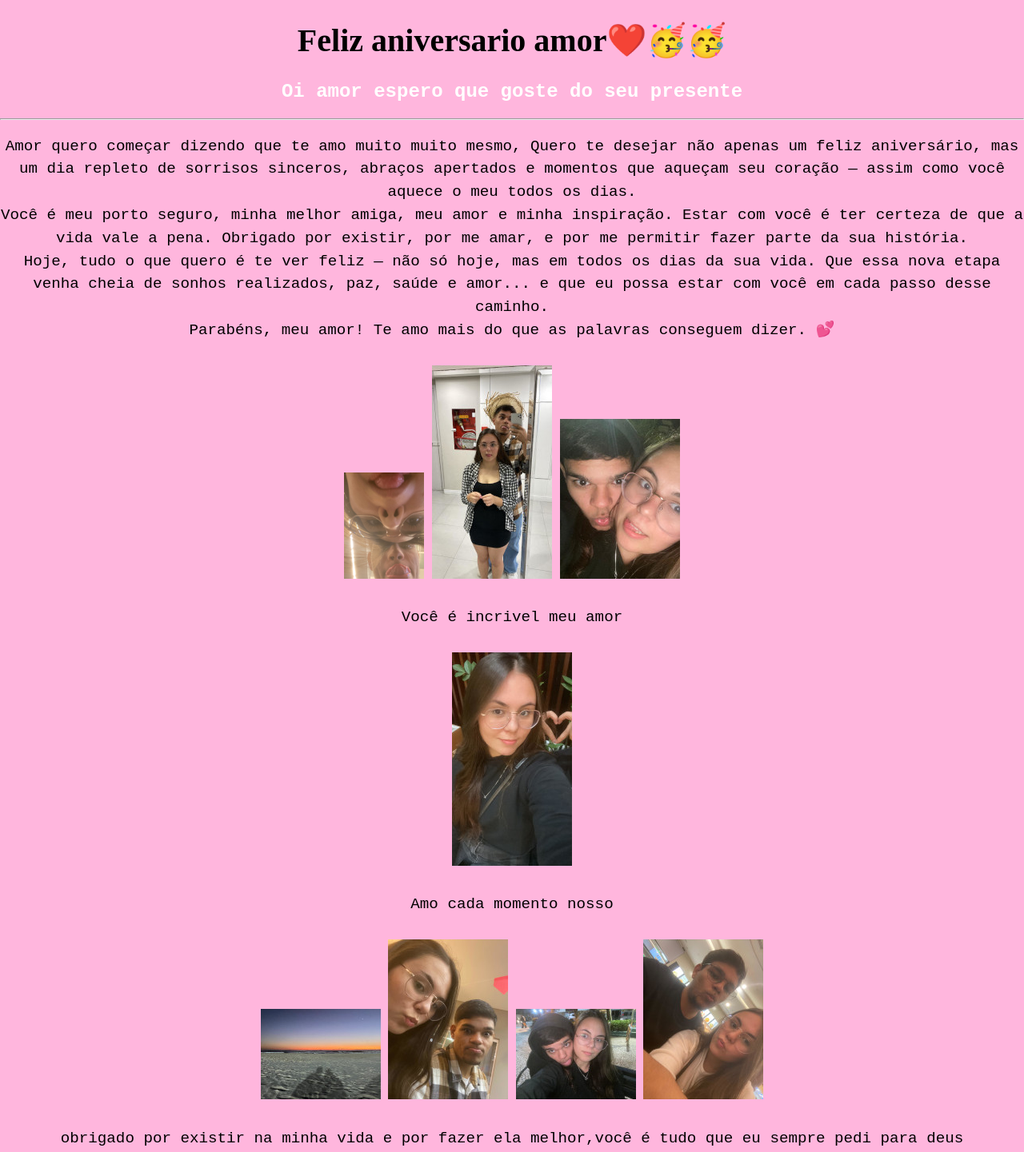
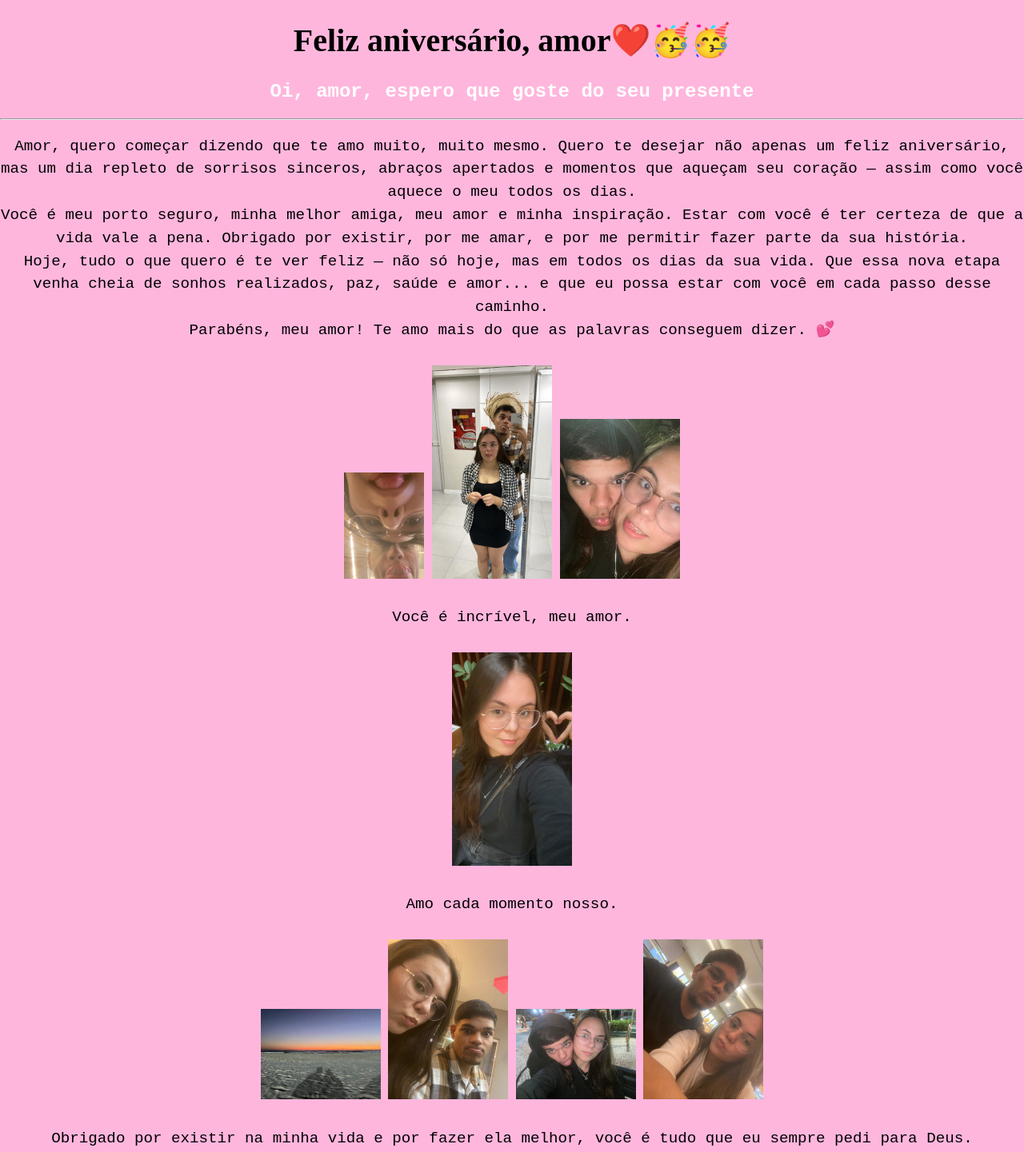
Before and after one commit to zaghi18/rojeto-aniversario-tuane, a plain HTML site: page index.html in a window 1280 px wide. Shown: the top 1441 px of the page at 80% size. Drawn offline with Linux system fonts and the light colour scheme.

Commit message:
projeto-aniversario-tutu

```diff
--- a/index.html
+++ b/index.html
@@ -8,10 +8,10 @@
 </head>
 <body>
 
-    <h1>Feliz aniversario amor❤️🥳🥳</h1>
-           <h2>Oi amor espero que goste do seu presente</h2>
+    <h1>Feliz aniversário, amor❤️🥳🥳</h1>
+           <h2>Oi, amor, espero que goste do seu presente</h2>
            <hr>
-           <p>Amor quero começar dizendo que te amo muito muito mesmo, Quero te desejar não apenas um feliz aniversário, mas um dia repleto de sorrisos sinceros, abraços apertados e momentos que aqueçam seu coração — assim como você aquece o meu todos os dias. <br>
+           <p>Amor, quero começar dizendo que te amo muito, muito mesmo. Quero te desejar não apenas um feliz aniversário, mas um dia repleto de sorrisos sinceros, abraços apertados e momentos que aqueçam seu coração — assim como você aquece o meu todos os dias. <br>
 
 Você é meu porto seguro, minha melhor amiga, meu amor e minha inspiração. Estar com você é ter certeza de que a vida vale a pena. Obrigado por existir, por me amar, e por me permitir fazer parte da sua história. <br>
 
@@ -23,25 +23,25 @@ Parabéns, meu amor! Te amo mais do que as palavras conseguem dizer. 💕
 <img src="imagens/1.png" alt="nossa fotinha">
 <img src="imagens/5.jpg" alt="nossa fotinha">
 <img src="imagens/10.jpg" alt="">
-<p>Você é incrivel meu amor </p>
+<p>Você é incrível, meu amor.</p>
 <img src="imagens/3.jpg" alt="sua fotinha">
-<p>Amo cada momento nosso</p>
+<p>Amo cada momento nosso.</p>
 <img src="imagens/12.jpg" alt="">
 <img src="imagens/2.jpg" alt="">
 <img src="imagens/9.jpg" alt="">
 <img src="imagens/7.jpg" alt="">
 
-<p>obrigado por existir na minha vida e por fazer ela melhor,você é tudo que eu sempre pedi para deus</p>
+<p>Obrigado por existir na minha vida e por fazer ela melhor, você é tudo que eu sempre pedi para Deus.</p>
 <img src="imagens/4.jpg" alt="">
 <img src="imagens/6.jpg" alt="">
 <img src="imagens/8.jpg" alt="">
 <img src="imagens/11.jpg" alt="">
-<p>te desejo muita felicidade e que encontre em mim seu porto seguro!</p>
+<p>Te desejo muita felicidade e que encontre em mim seu porto seguro!</p>
 <img src="imagens/13.jpg" alt="">
 <img src="imagens/14.jpg" alt="">
 <img src="imagens/15.jpg" alt="">
 <img src="imagens/16.jpg" alt="">
-<p>Eu amo te amar meu amor❤️🥳🥳</p>
+<p>Eu amo te amar, meu amor.❤️🥳🥳</p>
 <img src="imagens/17.jpg" alt="">
 </body>
 </html>
```
